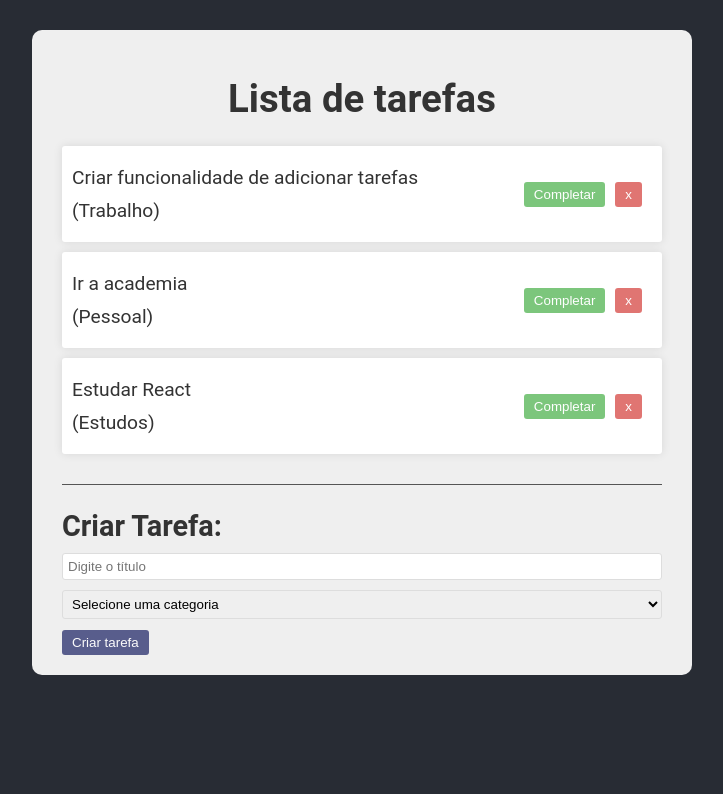
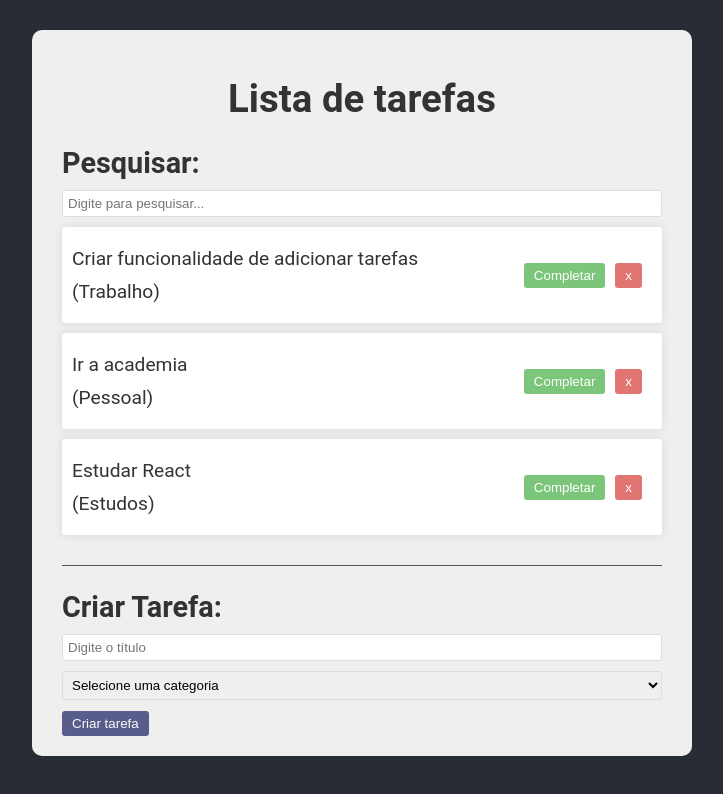
Before and after one commit to oberon4589/ToDoList, a React (Vite) app: page / in a window 1280 px wide. Shown: the top 794 px of the page, without its empty margins (278-1001 px from the left). Built offline with nearby package versions, Linux system fonts and the light colour scheme.

Commit message:
função de pesquisa de lista

```diff
--- a/src/App.jsx
+++ b/src/App.jsx
@@ -2,6 +2,7 @@
 import './App.css'
 import ToDo from './components/ToDo'
 import ToDoForm from './components/ToDoForm'
+import Search from './components/Search'
 
 function App() {
   const [todos, setTodos] = useState([
@@ -23,7 +24,9 @@
       category: 'Estudos',
       isCompleted: false,
     },
-  ])
+  ]);
+
+  const [search, setSearch] = useState('');
 
   const addTodo = (text, category) => {
 
@@ -56,8 +59,11 @@
   return (
     <div className='app'>
       <h1>Lista de tarefas</h1>
+      <Search search={search} setSearch={setSearch} />
       <div className='todo-list'>
-        {todos.map((todo) => (
+        {todos.filter((todo) => todo.text.toLowerCase().includes(search.toLowerCase())
+        )
+        .map((todo) => (
           <ToDo key={todo.id} todo={todo} removeTodo={removeTodo} completeTodo={completeTodo} />
         ))}
       </div>
--- /dev/null
+++ b/src/components/Search.jsx
@@ -0,0 +1,14 @@
+const Search = ( {search, setSearch} ) => {
+  return (
+    <div className="search">
+        <h2>Pesquisar:</h2>
+        <input type="text"
+            value={search}
+            onChange={(e) => setSearch(e.target.value)}
+            placeholder="Digite para pesquisar..."
+        />
+    </div>
+  )
+}
+
+export default Search
```
